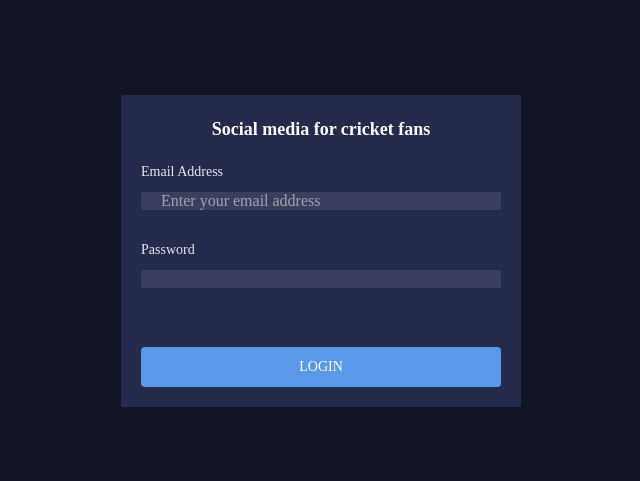
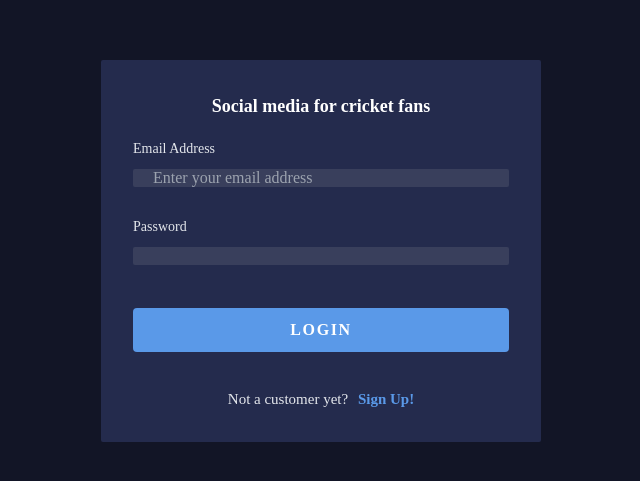
Before and after one commit to Radheshyam1234/cric-insta-frontend, a React (Create React App) app: page /login in a window 1280 px wide. Shown: the part 149-630 px from the top of the page, without its empty margins (319-959 px from the left). Built offline with nearby package versions, Linux system fonts and the light colour scheme.

Commit message:
style[login-page]

```diff
--- a/src/components/button/button.jsx
+++ b/src/components/button/button.jsx
@@ -1,7 +1,15 @@
 import SpinLoader from 'components/loader/spin-loader'
+import { Link } from 'react-router-dom'
 import React from 'react'
 
-const Button = ({ children, type, className, onButtonClick, loading, disabled, style }) => {
+const Button = ({ children, as, to, type, className, onButtonClick, onLinkClick, loading, disabled, style }) => {
+  if (as === 'link' && to)
+    return (
+      <Link to={to} className={className} onClick={onLinkClick}>
+        {children}
+      </Link>
+    )
+  if (as === 'button')
     return (
       <button
         className={`${type === 'primary' ? 'bg-[#5a99e8] text-[#FFF] rounded-[4px]' : type === 'secondary' ? 'bg-[#393f5c] text-[#FFF] rounded-[4px]' : ''} ${className}`}
@@ -12,6 +20,7 @@ const Button = ({ children, type, className, onButtonClick, loading, disabled, s
         {loading ? <SpinLoader /> : children}
       </button>
     )
+  return <></>
 }
 
 export default Button
--- a/src/views/login-form/login-form.jsx
+++ b/src/views/login-form/login-form.jsx
@@ -4,16 +4,24 @@ import TextInput from 'components/input/text-input'
 
 const LoginForm = () => {
   return (
-    <div className='p-5 bg-primary-500 rounded-[2px] flex flex-col gap-4 min-w-[400px]'>
+    <div className='p-5 lg:p-8 bg-primary-500 rounded-[2px] flex flex-col gap-4 w-[340px] sm:w-[440px]'>
       <p className='text-center font-bold text-white text-lg'>Social media for cricket fans </p>
       <div className='space-y-6'>
         <TextInput containerClassName='space-y-1.5' label='Email Address' placeHolder='Enter your email address' />
         <PasswordInput containerClassName='space-y-1.5' label='Password' />
       </div>
-      <div className='mt-10 space-y-4 w-full'>
-        <Button type='primary' className='text-sm font-medium py-2.5 px-[18px] w-full text-lg'>
+      <div className='mt-6 space-y-4 w-full'>
+        <Button as='button' type='primary' className='w-full font-semibold tracking-widest font-medium py-2.5 px-[18px] '>
           LOGIN
         </Button>
+      </div>
+      <div className='mt-5'>
+        <p className='text-[15px] text-gray-200 text-center'>
+          Not a customer yet?{' '}
+          <Button as='link' to='/signup' className=' ml-1.5 hover:underline font-semibold text-[#5a99e8]'>
+            Sign Up!
+          </Button>
+        </p>
       </div>
     </div>
   )
```
Lines whose indentation alone changed are shown as unchanged.
